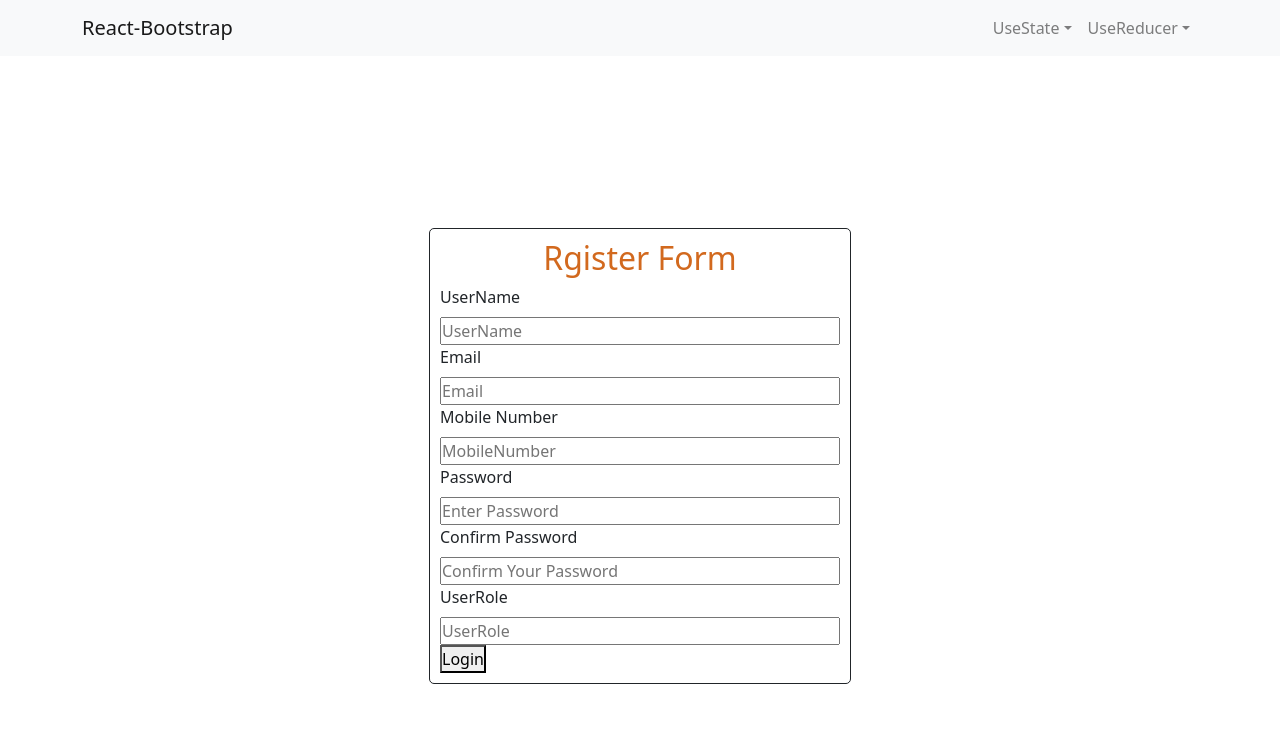
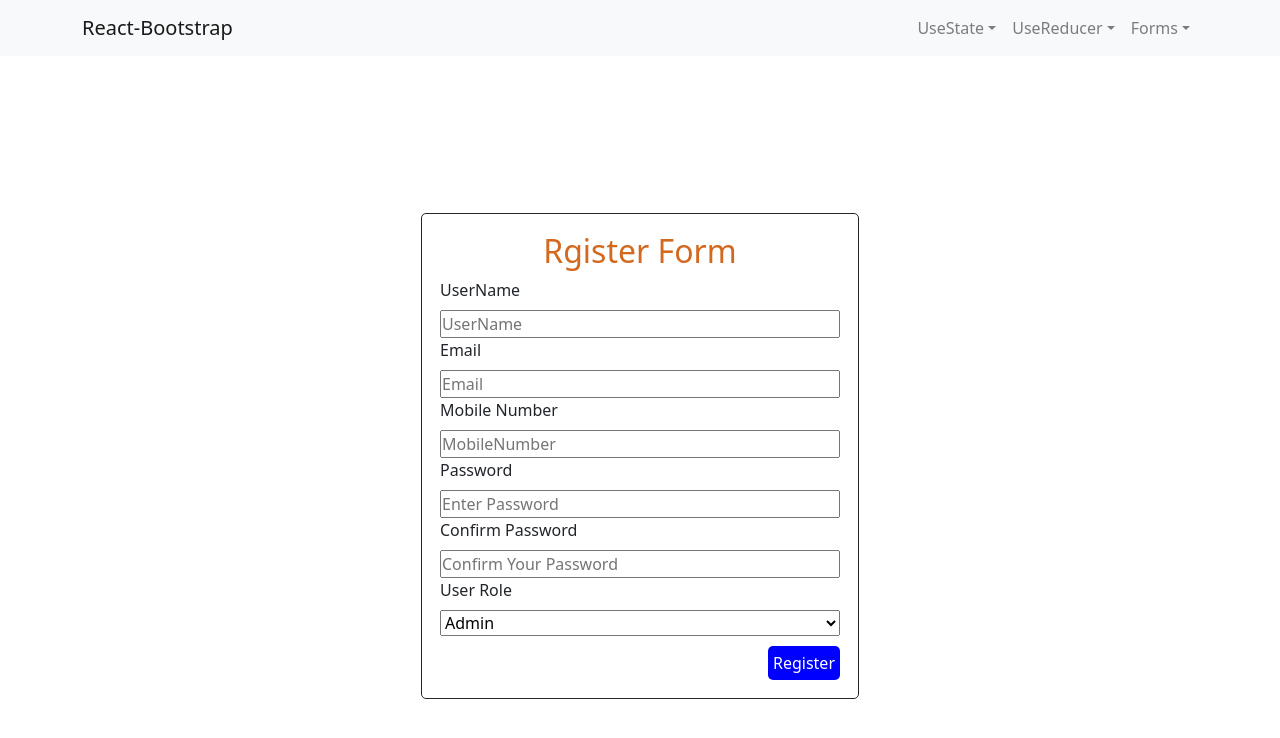
Before and after one commit to Prakash-baskar/React-Tasks, a React (Create React App) app: page /Registerform in a window 1280 px wide. Shown: the top 738 px of the page. Built offline with nearby package versions, Linux system fonts and the light colour scheme.

Commit message:
Authendication register form

```diff
--- a/src/Authentication/Login.css
+++ b/src/Authentication/Login.css
@@ -16,7 +16,7 @@
 }
 .Regmain{
     border: 1px solid;
-    padding: 10px;
+    padding: 18px;
     border-radius: 5px;
 }
 .Regin{
@@ -24,3 +24,21 @@
     flex-direction: column;
     width: 50vh;
 }
+
+.select{
+    display: flex;
+    flex-direction: column;
+    width: 50vh;
+}
+.regbtn{
+    margin-top: 10px;
+    display: flex;
+    justify-content: end;
+}
+.regbutton{
+    padding: 5px;
+    background-color: blue;
+    color: white;
+    border: none;
+    border-radius: 5px;
+}
--- a/src/Authentication/RegisterForm.js
+++ b/src/Authentication/RegisterForm.js
@@ -2,43 +2,71 @@ import React, { useState } from 'react'
 import "./Login.css"
 const RegisterForm = () => {
 
-    const [name,setName] = useState("");
+    const [userName,setUserName] = useState("");
     const [email,setEmail] = useState("");
-    const [mobile,setMobile] = useState("");
+    const [mobileNo,setMobileNo] = useState("");
     const [password,setPassword] = useState("");
-    const [cpassword,setCPassword] = useState("")
+    const [confirmPassword,setConfirmPassword] = useState("");
+    const [userRole,setUserRole] = useState("")
+
+    const handleSubmit = () =>{
+        localStorage.setItem('userName', userName);
+        localStorage.setItem('email',email);
+        localStorage.setItem('mobileNo', mobileNo);
+        localStorage.setItem('password', password);
+        localStorage.setItem('confirmPassword', confirmPassword);
+        localStorage.setItem('userRole', userRole);
+
+        setUserName("");
+        setEmail("");
+        setMobileNo("");
+        setPassword("");
+        setConfirmPassword("");
+        setUserRole("");
+
+        console.log()
+    }
 
   return (
     <div>
       <div className='Regform'>
-        <form className='Regmain'>
+        <form className='Regmain' onSubmit={handleSubmit}>
             <div className='register'><h2>Rgister Form</h2></div>
             <div>
                 <label>UserName</label>
-                <input className='Regin' placeholder='UserName'></input>
+                <input className='Regin' value={userName} onChange={ (e) =>{setUserName(e.target.value)}} placeholder='UserName'></input>
             </div>
             <div>
                 <label>Email</label>
-                <input className='Regin' placeholder='Email'></input>
+                <input className='Regin' value={email} onChange={ (e) =>{setEmail(e.target.value)}} placeholder='Email'></input>
             </div>
             <div>
                 <label>Mobile Number</label>
-                <input className='Regin' placeholder='MobileNumber'></input>
+                <input className='Regin' value={mobileNo} onChange={ (e) =>{setMobileNo(e.target.value)}} placeholder='MobileNumber'></input>
             </div>
             <div>
                 <label>Password</label>
-                <input className='Regin' placeholder='Enter Password'></input>
+                <input className='Regin' value={password} onChange={ (e) =>{setPassword(e.target.value)}} placeholder='Enter Password'></input>
             </div>
             <div>
                 <label>Confirm Password</label>
-                <input className='Regin' placeholder='Confirm Your Password'></input>
+                <input className='Regin' value={confirmPassword} onChange={ (e) =>{setConfirmPassword(e.target.value)}} placeholder='Confirm Your Password'></input>
             </div>
             <div>
-                <label>UserRole</label>
-                <input className='Regin' placeholder='UserRole'></input>
+                <label htmlFor="Role">User Role</label>
+                    <select
+                     className='select'
+                     name='userRole'
+                     id='Role'
+                     value={userRole}
+                     onChange={ (e) =>{setUserRole(e.target.value)}}
+                    >
+                     <option value="Admin">Admin</option>
+                     <option value="User">User</option>
+                    </select>
             </div>
-            <div>
-                <button>Login</button>
+            <div className='regbtn'>
+                <button className='regbutton' type='submit'>Register</button>
             </div>
         </form>
       </div>
--- a/src/Components/Navbar/Navbar.js
+++ b/src/Components/Navbar/Navbar.js
@@ -33,6 +33,15 @@ function BasicExample() {
               <a className="dropdown-item" href="/reducerform">with api</a>
             </div>
           </li>
+          <li className="nav-item dropdown">
+            <a className="nav-link dropdown-toggle" href="#" id="navbarDropdownMenuLinkthree" role="button" data-toggle="dropdown" aria-haspopup="true" aria-expanded="false">
+              Forms
+            </a>
+            <div className="dropdown-menu dropdown-menu-right" aria-labelledby="navbarDropdownMenuLinkthree">
+              <a className="dropdown-item" href="/Registerform">Register</a>
+              <a className="dropdown-item" href="/reducerform">Login</a>
+            </div>
+          </li>
         </ul>
       </div>
     </div>
```
